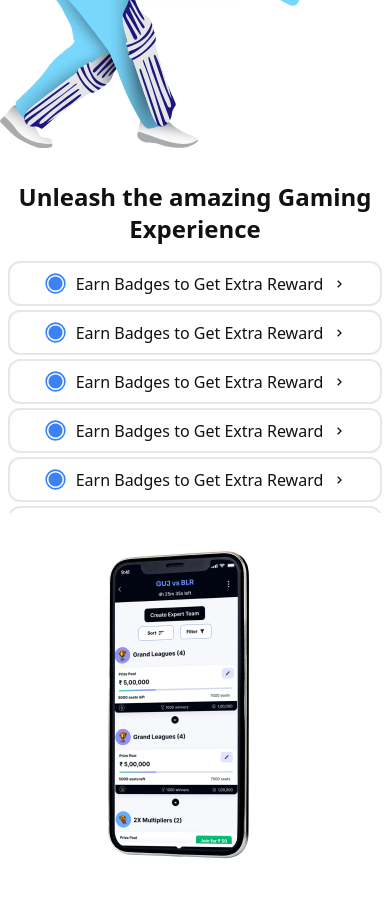
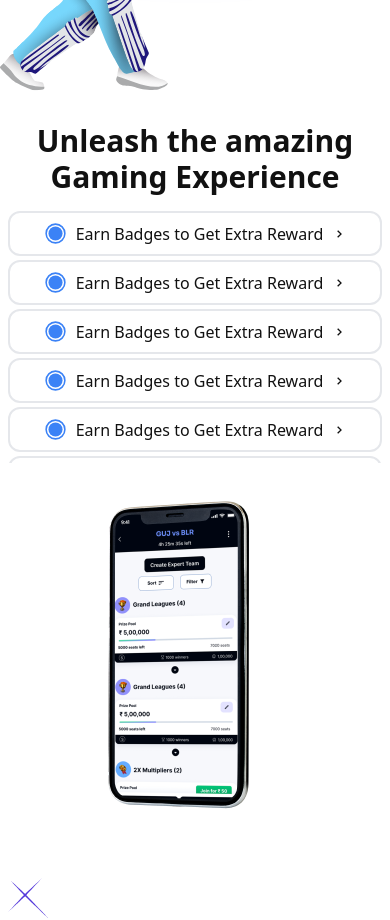
Before and after one commit to Himmu5/Pro11-Club, a React (Vite) app: page / in a window 390 px wide. Shown: the part 920-1840 px from the top of the page. Built offline with nearby package versions, Linux system fonts and the light colour scheme.

Commit message:
Experience page fixes

```diff
--- a/src/Components/Pages/Experience.tsx
+++ b/src/Components/Pages/Experience.tsx
@@ -11,16 +11,16 @@ type P = object
 const Experience: FC<P> = () => {
     return <>
         <div className='sm:flex sm:items-center max-w-7xl mx-auto'>
-            <div className='flex items-center justify-between sm:w-full'>
-                <div className='pt-10 '>
+            <div className='flex items-center justify-between sm:w-1/2'>
+                <div className='pt-10 w-2/3 '>
                     <img src={Ball} alt='Ball' className=' absolute sm:flex left-56 mt-24 ' />
                     <img src={Player} alt="Player" className='relative  ' />
                 </div>
-                <div className=' sm:hidden mt-8 mr-6'>
+                <div className=' sm:invisible sm:w-0 mt-8 mr-6'>
                     <img src={Star} alt="Star" />
                 </div>
             </div>
-            <h1 className='text-2xl text-center mt-8 text-[#111111] sm:text-5xl font-bold '>Unleash the amazing Gaming Experience</h1>
+            <h1 className='text-3xl text-center sm:text-left mt-8 text-[#111111] sm:text-5xl font-bold flex flex-col '><span> Unleash the amazing </span><span>Gaming Experience</span></h1>
         </div>
         <div className='sm:flex sm:items-center  sm:justify-center max-w-7xl mx-auto'>
             <div className='flex w-full '>
```
